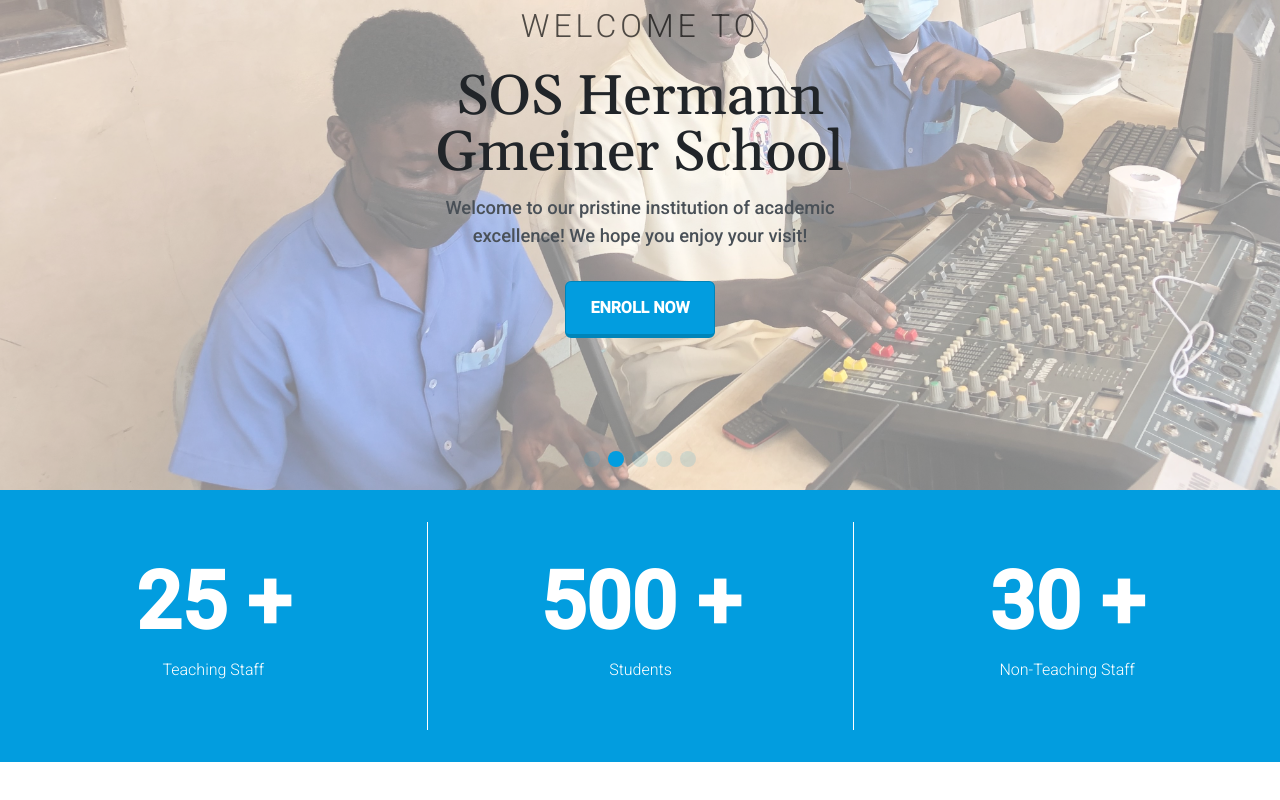
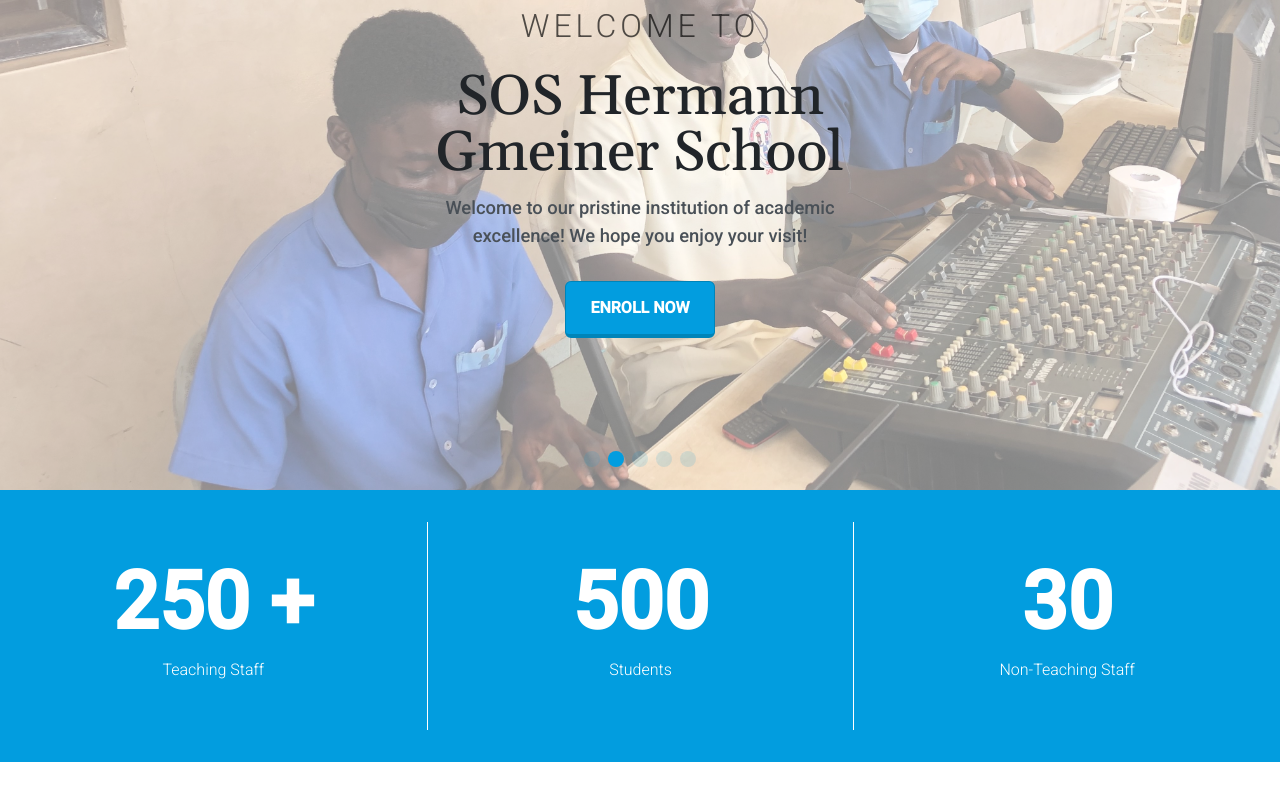
Before and after one commit to Beany-Bready-Org/sos-tamale-website, a React (Vite) app: page /#/ in a window 1280 px wide. Shown: the part 310-1110 px from the top of the page. Built offline with nearby package versions, Linux system fonts and the light colour scheme; grey boxes are pictures that could not be loaded; a web font is replaced by a local one.

Commit message:
changes to counter

```diff
--- a/src/components/Home.jsx
+++ b/src/components/Home.jsx
@@ -13,7 +13,7 @@ const Home = () => {
 		<>
 			<header>
 				<Hero />
-				<Statistics teachers="25 +" nonTeachingStaff="30 +" students="500 +" />
+				<Statistics teachers={250} nonTeachingStaff={30} students={500} />
 			</header>
 			<main>
 				<VideoSection />
--- a/src/components/statistics/Statistics.jsx
+++ b/src/components/statistics/Statistics.jsx
@@ -1,13 +1,30 @@
-import React, { useMemo, useState } from "react";
+import React, { useEffect, useMemo, useState } from "react";
 import PropTypes from "prop-types";
 
 const Statistics = ({ teachers, students, nonTeachingStaff }) => {
-	const [count, setCount] = useState(0);
+	const [numteachers, setNumTeachers] = useState(0);
+	const [numStudents, setNumStudents] = useState(0);
+	const [numNonTeaching, setNumNonTeaching] = useState(0);
+
+	useEffect(() => {
+		const intervalId = setInterval(() => {
+			if (numteachers !== teachers) {
+				setNumTeachers((prevNumber) => prevNumber + 1);
+			} else {
+				return () => clearInterval(intervalId)
+			}
+
+		}, 10);
+
+		return () => clearInterval(intervalId)
+
+
+	}, [numteachers, teachers]);
 
 	return (
 		<section className="statistics">
 			<div className="statistics__item">
-				<h2>{teachers}</h2>
+				<h2>{numteachers} +</h2>
 				<p>Teaching Staff</p>
 			</div>
 			<div className="statistics__item">
@@ -23,9 +40,9 @@ const Statistics = ({ teachers, students, nonTeachingStaff }) => {
 };
 
 Statistics.propTypes = {
-	teachers: PropTypes.string.isRequired,
-	students: PropTypes.string.isRequired,
-	nonTeachingStaff: PropTypes.string.isRequired,
+	teachers: PropTypes.number.isRequired,
+	students: PropTypes.number.isRequired,
+	nonTeachingStaff: PropTypes.number.isRequired,
 };
 
 export default Statistics;
```
